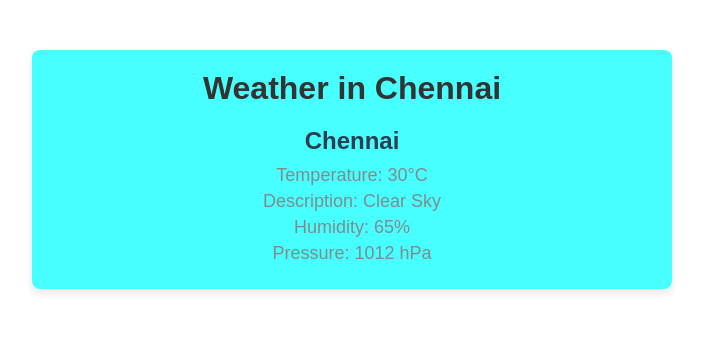
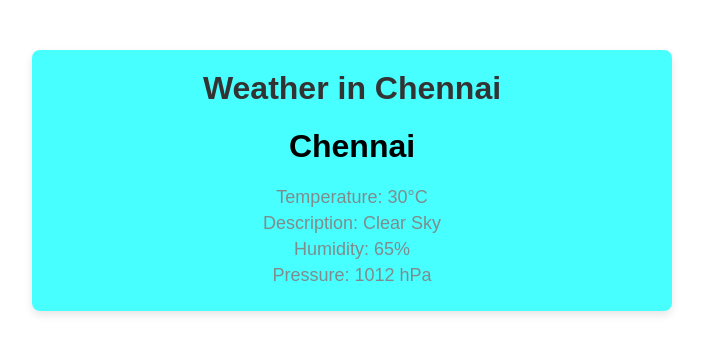
Before and after one commit to Bhargav-U/DEVOPS_FINAL, a plain HTML site: page index.html in a window 1280 px wide. Shown: the whole page, without its empty margins (288-991 px from the left). Drawn offline with Linux system fonts and the light colour scheme.

Commit message:
Update index.html

```diff
--- a/index.html
+++ b/index.html
@@ -14,7 +14,7 @@
     </div>
 
     <div class="weather-info">
-        <h2>Chennai</h2>
+        <h1>Chennai</h1>
         <p>Temperature: 30°C</p>
         <p>Description: Clear Sky</p>
         <p>Humidity: 65%</p>
```
